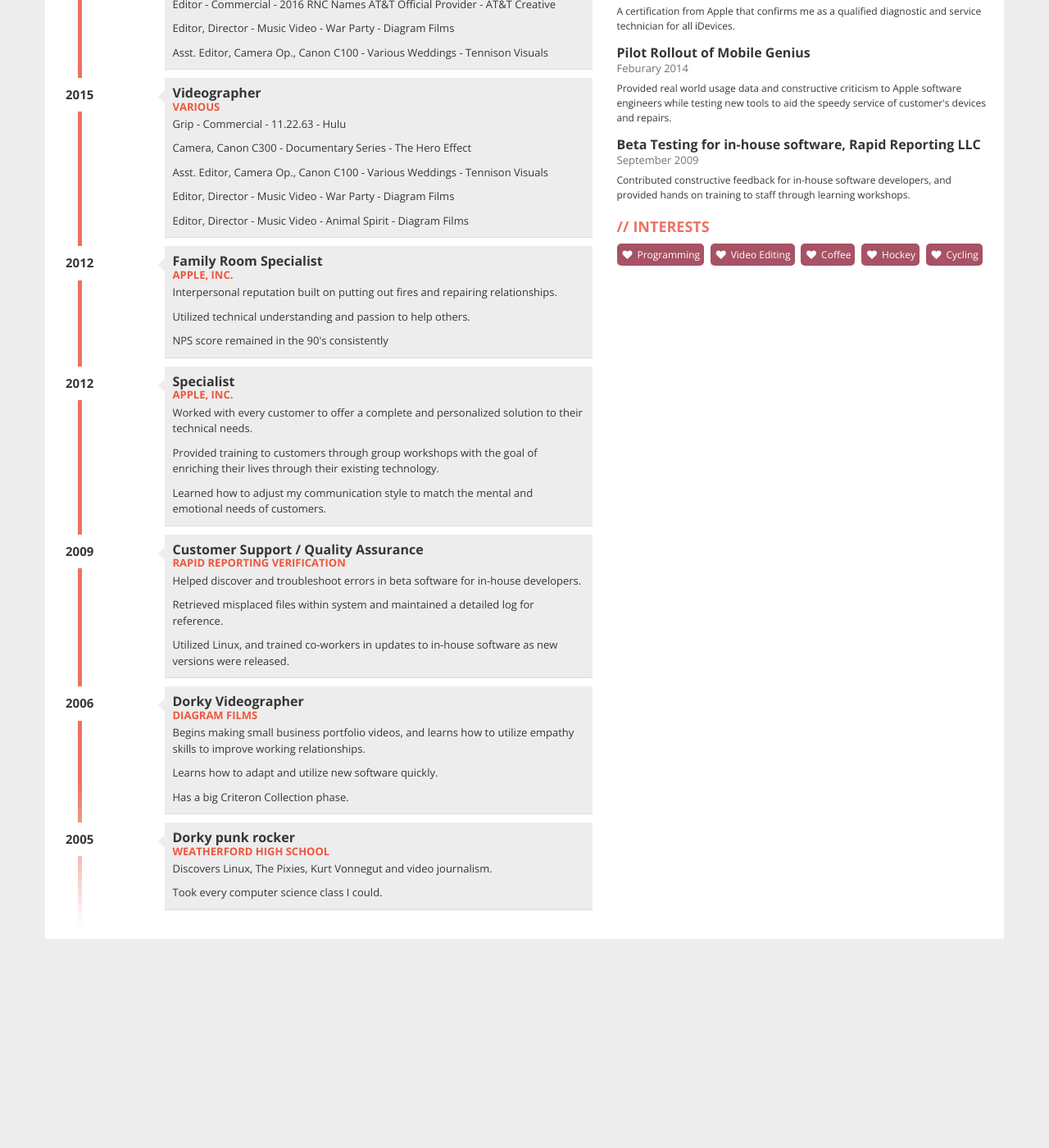
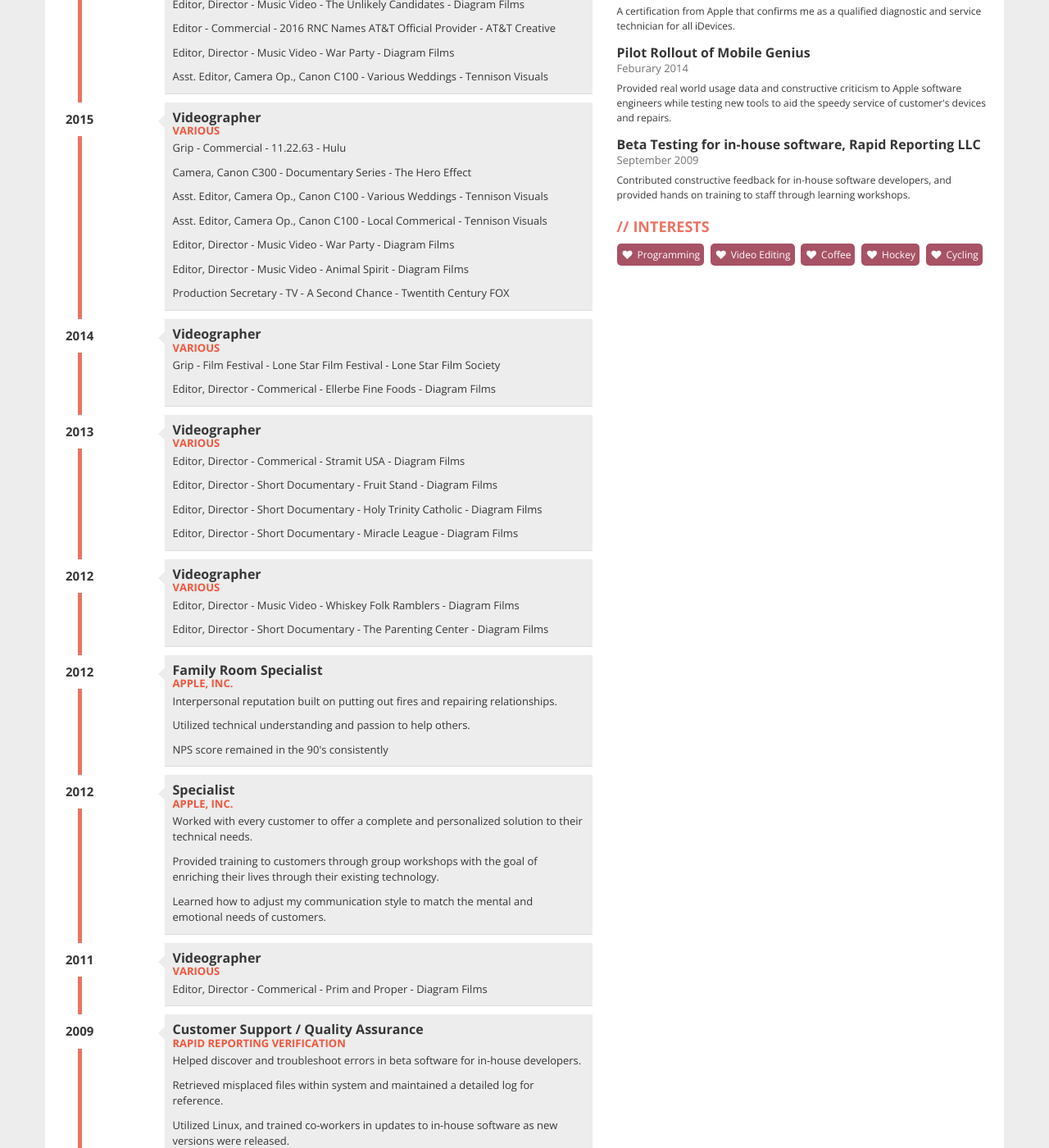
Before and after one commit to Bmbailey/Resume, a Jekyll site: the page built from index.html, in a window 1280 px wide and 1400 px high, scrolled down 914 px. Shown: the whole window at 82% size. Built offline with Jekyll 4.4.1, drawn with Linux system fonts in a browser that asks for light colours; nearby versions of some CDN libraries; before the commit the page ends 2074 px from its top, so only the background shows below that; some of the changed text lies outside the part shown.

Commit message:
Added video experience

```diff
--- a/_data/timeline.yml
+++ b/_data/timeline.yml
@@ -13,6 +13,7 @@
     - DIT - National Commercial - Texas Christian Universtiy - N8 Visuals
     - Lead Videographer - Sofar Sounds - Dallas / Fort Worth
     - Asst. Camera, Sony FS7 - Commercial - Dallas Cowboys - N8 Visuals
+    - Asst. Editor, Camera Op., Canon C100 - Local Commerical - Tennison Visuals
     - Camera Operator, Canon C100 - Training Video - Rockler Hardware - THINQ Design
     - Editor, Director - Book Trailer - Man of the House - Diagram Films
     - Editor, Director - Promotional - Near Southside - Diagram Films
@@ -29,9 +30,33 @@
     - Grip - Commercial - 11.22.63 - Hulu
     - Camera, Canon C300 - Documentary Series - The Hero Effect
     - Asst. Editor, Camera Op., Canon C100 - Various Weddings - Tennison Visuals
+    - Asst. Editor, Camera Op., Canon C100 - Local Commerical - Tennison Visuals
     - Editor, Director - Music Video - War Party - Diagram Films
     - Editor, Director - Music Video - Animal Spirit - Diagram Films
+    - Production Secretary - TV -  A Second Chance - Twentith Century FOX
 
+- title: Videographer
+  company: Various
+  year: 2014
+  description:
+    - Grip - Film Festival - Lone Star Film Festival - Lone Star Film Society
+    - Editor, Director - Commerical - Ellerbe Fine Foods - Diagram Films
+
+- title: Videographer
+  company: Various
+  year: 2013
+  description:
+    - Editor, Director - Commerical - Stramit USA - Diagram Films
+    - Editor, Director - Short Documentary - Fruit Stand - Diagram Films
+    - Editor, Director - Short Documentary - Holy Trinity Catholic - Diagram Films
+    - Editor, Director - Short Documentary - Miracle League - Diagram Films
+
+- title: Videographer
+  company: Various
+  year: 2012
+  description:
+    - Editor, Director - Music Video - Whiskey Folk Ramblers - Diagram Films
+    - Editor, Director - Short Documentary - The Parenting Center - Diagram Films
 
 - title: Family Room Specialist
   company: Apple, Inc.
@@ -48,6 +73,12 @@
     - Worked with every customer to offer a complete and personalized solution to their technical needs.
     - Provided training to customers through group workshops with the goal of enriching their lives through their existing technology.
     - Learned how to adjust my communication style to match the mental and emotional needs of customers.
+
+- title: Videographer
+  company: Various
+  year: 2011
+  description:
+    - Editor, Director - Commerical - Prim and Proper - Diagram Films
 
 - title: Customer Support / Quality Assurance
   company: Rapid Reporting Verification
```
